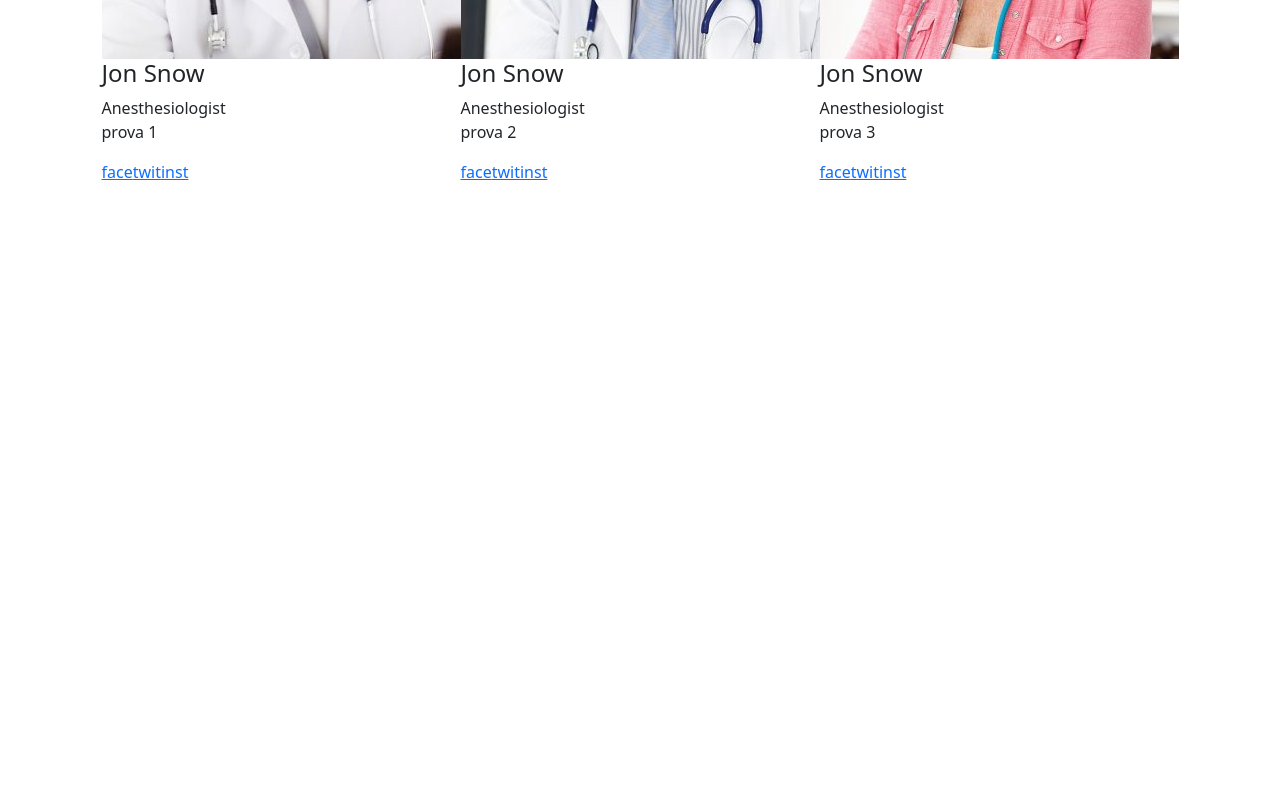
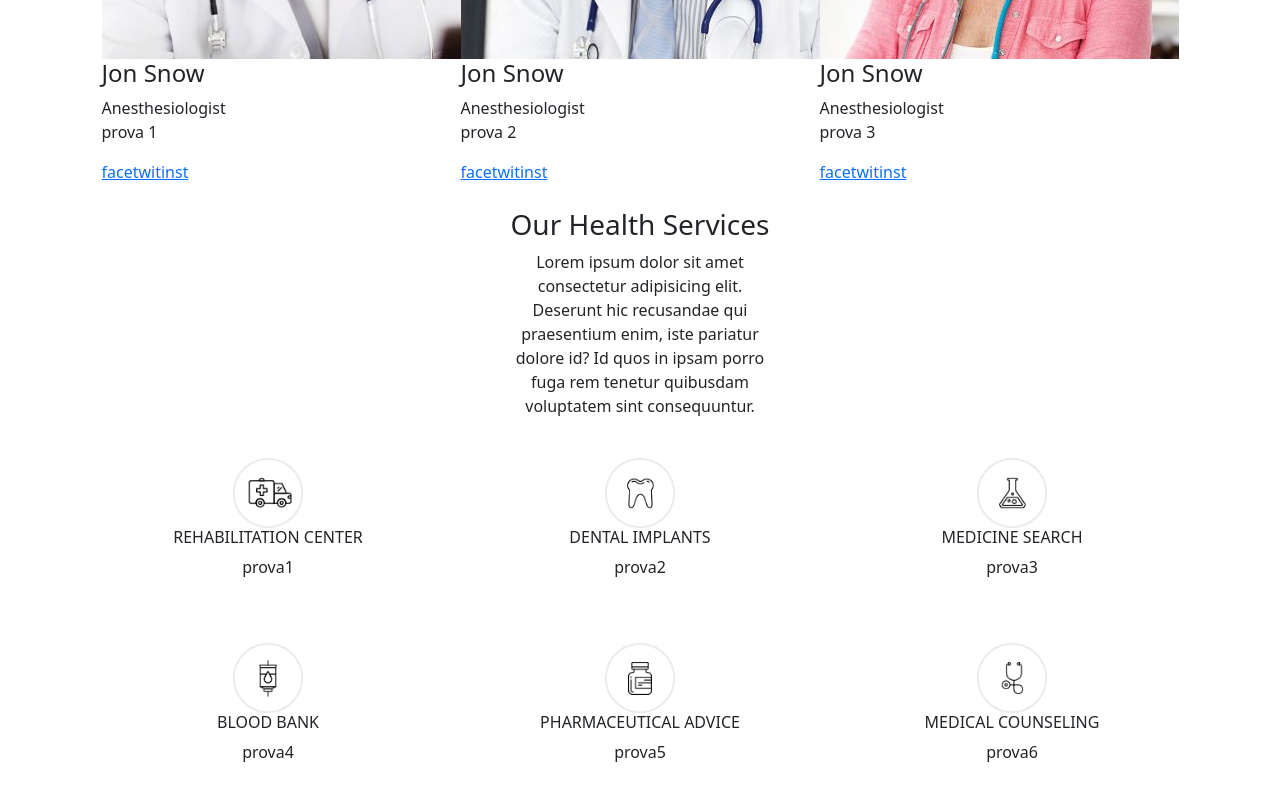
Before and after one commit to alfredochs/proj-html-vuejs, a Vue app: page / in a window 1280 px wide. Shown: the part 1083-1883 px from the top of the page. Before the commit the page ends 1267 px from the top, so only its background shows below. Built offline with nearby package versions, Linux system fonts and the light colour scheme.

Commit message:
services

```diff
--- a/src/App.vue
+++ b/src/App.vue
@@ -3,6 +3,8 @@
     <Header></Header>
     <Welcome></Welcome>
     <Meet></Meet>
+    <Services></Services>
+    <!-- commenti di prova per commit -->
   </div>
 </template>
 
@@ -10,9 +12,10 @@
 import Header from "@/components/Header.vue";
 import Welcome from "@/components/Welcome.vue";
 import Meet from "./components/Meet.vue";
+import Services from "./components/Services.vue";
 export default {
   name: "App",
-  components: { Header, Welcome, Meet },
+  components: { Header, Welcome, Meet, Services },
 };
 </script>
 
--- /dev/null
+++ b/src/components/Services.vue
@@ -0,0 +1,69 @@
+<template>
+  <div class="container p-4">
+    <div class="w-25 m-auto text-center">
+      <h3>Our Health Services</h3>
+      <p>
+        Lorem ipsum dolor sit amet consectetur adipisicing elit. Deserunt hic
+        recusandae qui praesentium enim, iste pariatur dolore id? Id quos in
+        ipsam porro fuga rem tenetur quibusdam voluptatem sint consequuntur.
+      </p>
+    </div>
+
+    <div class="d-flex row">
+      <div
+        class="d-flex flex-column align-items-center p-4 col-4"
+        v-for="(service, i) in services"
+        :key="i"
+      >
+        <img :src="service.img" alt="" style="width: 70px" />
+        <h6>{{ service.serviceType }}</h6>
+        <p>{{ service.description }}</p>
+      </div>
+    </div>
+  </div>
+</template>
+
+<script>
+export default {
+  name: "Services",
+  data() {
+    return {
+      services: [
+        {
+          img: require("@/assets/images/icon-14.png"),
+          serviceType: "REHABILITATION CENTER",
+          description: "prova1",
+        },
+        {
+          img: require("@/assets/images/icon-15.png"),
+          serviceType: "DENTAL IMPLANTS",
+          description: "prova2",
+        },
+        {
+          img: require("@/assets/images/icon-16.png"),
+          serviceType: "MEDICINE SEARCH",
+          description: "prova3",
+        },
+        {
+          img: require("@/assets/images/icon-11.png"),
+          serviceType: "BLOOD BANK",
+          description: "prova4",
+        },
+        {
+          img: require("@/assets/images/icon-12.png"),
+          serviceType: "PHARMACEUTICAL ADVICE",
+          description: "prova5",
+        },
+        {
+          img: require("@/assets/images/icon-13.png"),
+          serviceType: "MEDICAL COUNSELING",
+          description: "prova6",
+        },
+      ],
+    };
+  },
+};
+</script>
+
+<style>
+</style>
```
